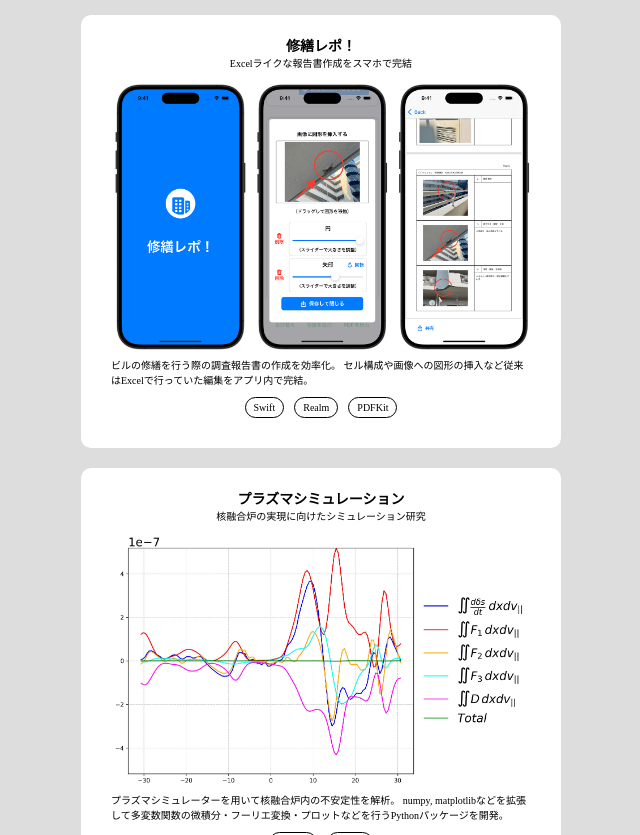
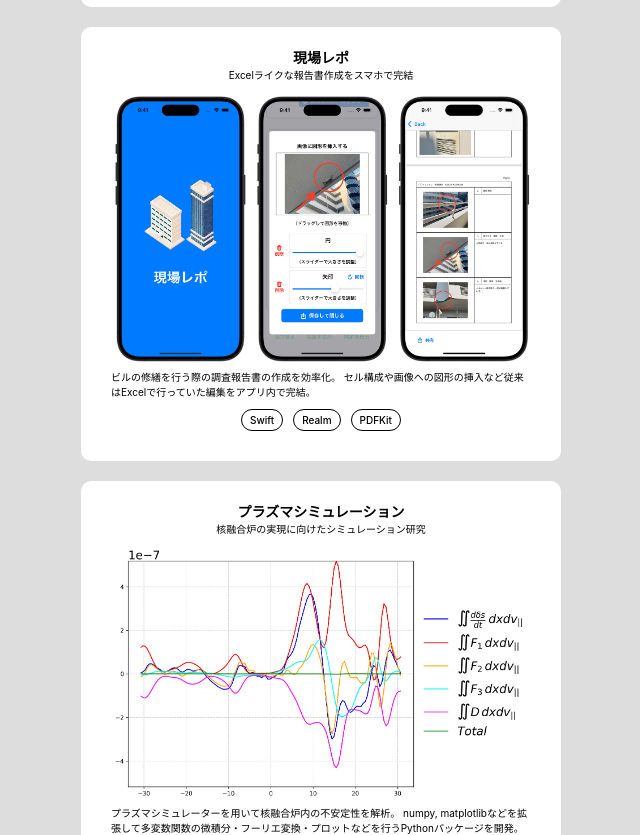
Before and after one commit to nyoki610/portfolio, a plain HTML site: page index.html in a window 1280 px wide. Shown: the part 1570-2405 px from the top of the page, without its empty margins (319-959 px from the left). Drawn offline with Linux system fonts and the light colour scheme; some packages are replaced by stand-ins of ours.

Commit message:
以下を変更 ・フォントをAppleのSystemFontに変更 ・「現場レポ」を編集

```diff
--- a/css/style.css
+++ b/css/style.css
@@ -8,6 +8,7 @@ html {
 body {
     background-color: #ddd;
     padding: 0;
+    font-family: -apple-system, BlinkMacSystemFont, sans-serif;
 }
 section {
     margin: 40px auto;
--- a/index.html
+++ b/index.html
@@ -2,7 +2,7 @@
 <html lang="ja">
     <head>
         <meta charset="UTF-8">
-        <title>Nyoki</title>
+        <title>Yuya Niki | Portfolio</title>
         <meta name="description" content="">
 
         <!-- viewportの設定-->
@@ -15,9 +15,9 @@
         <link rel="stylesheet" href="https://unpkg.com/ress/dist/ress.min.css">
 
         <!-- Google フォント-->
-        <link rel="preconnect" href="https://fonts.googleapis.com">
+        <!-- <link rel="preconnect" href="https://fonts.googleapis.com">
         <link rel="preconnect" href="https://fonts.gstatic.com" crossorigin>
-        <link href="https://fonts.googleapis.com/css2?family=Philosopher&display=swap" rel="stylesheet">
+        <link href="https://fonts.googleapis.com/css2?family=Philosopher&display=swap" rel="stylesheet"> -->
 
         <!-- オリジナルCSS -->
         <link rel="stylesheet" href="css/style.css">
@@ -188,9 +188,9 @@
 
             <div class="project-item background-white">
                 <div class="align-center">
-                    <h3>修繕レポ！</h3>
+                    <h3>現場レポ</h3>
                     <p>Excelライクな報告書作成をスマホで完結</p>
-                    <img src="images/projects/syuzen_repo.png" alt="Project 2" class="project-item-image">
+                    <img src="images/projects/genbarepo.png" alt="Project 2" class="project-item-image">
                 </div>
                 <p>
                     ビルの修繕を行う際の調査報告書の作成を効率化。
@@ -223,7 +223,6 @@
                 <div class="align-center">
                     <h3>AIによるLatexプリントの自動生成</h3>
                     <p>業務効率化</p>
-                    <!-- <img src="images/projects/plasma.jpg" alt="Project 3" class="project-item-image"> -->
                 </div>
                 <p>
                     画像認識により問題集PDFデータから問題を抽出し、Latex形式で問題ごとのプリントに変換。
```
Also changed, not shown: images/projects/genbarepo.png (added).
